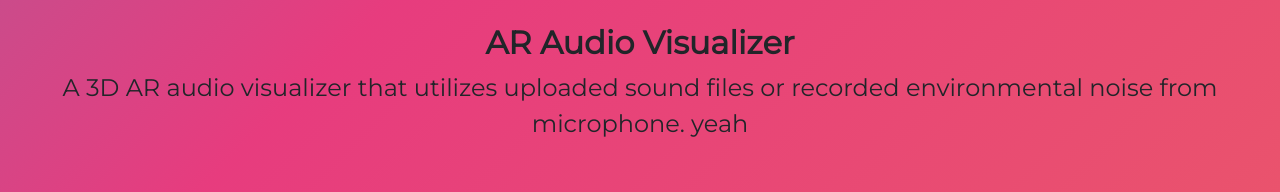
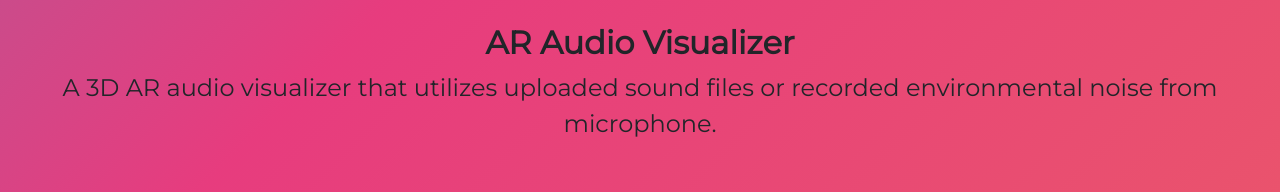
Before and after one commit to amiaxys/ar-audio-visualizer, an Angular app in the folder frontend/: page / in a window 1280 px wide. Shown: the part 293-485 px from the top of the page. Built offline with nearby package versions, Linux system fonts and the light colour scheme; no server answers.

Commit message:
remove testing commit

```diff
--- a/frontend/src/app/pages/index/index.component.html
+++ b/frontend/src/app/pages/index/index.component.html
@@ -3,6 +3,6 @@
   <h1 id="title">AR Audio Visualizer</h1>
   <p id="subtitle">
     A 3D AR audio visualizer that utilizes uploaded sound files or recorded
-    environmental noise from microphone. yeah
+    environmental noise from microphone.
   </p>
 </div>
```
